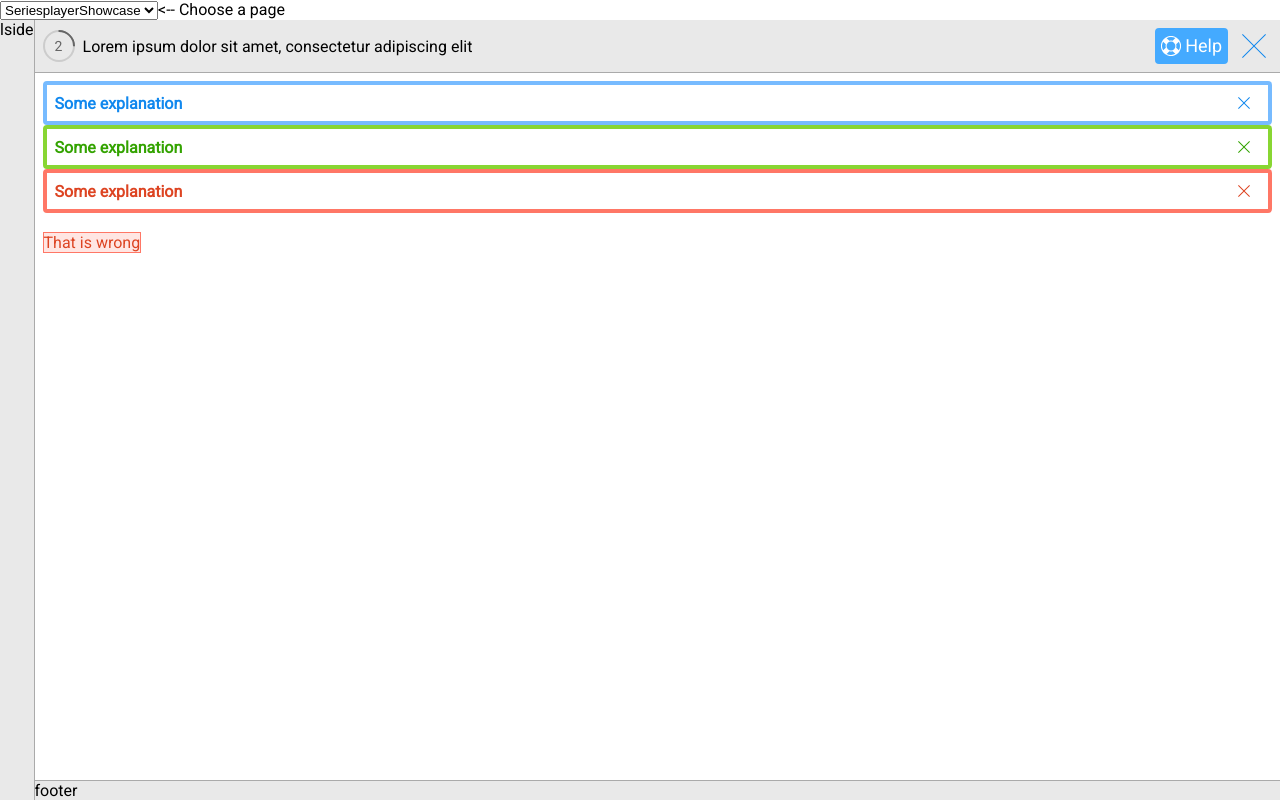
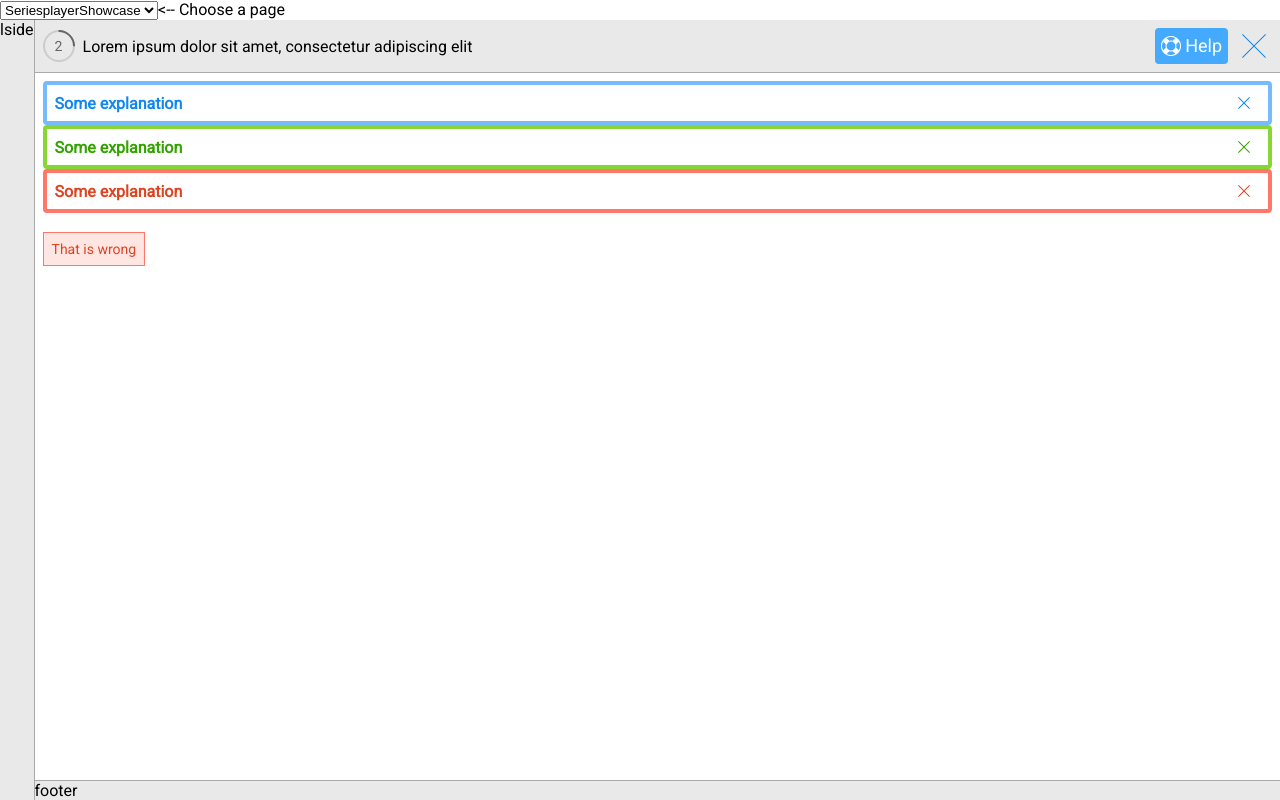
Before and after one commit to bettermarks/SP-UI-Spec, a React app: page / in a window 1280 px wide. Built offline with nearby package versions, Linux system fonts and the light colour scheme.

Commit message:
Feedback component
More changes

```diff
--- a/src/components/feedback/Feedback.js
+++ b/src/components/feedback/Feedback.js
@@ -14,26 +14,31 @@ export default class Feedback extends React.Component {
 
   render() {
     return (
-      <div className={this.classnames.join(" ")}>
         <MediaQuery minWidth={700}>
           {(matches) => {
             if (matches) {
+              this.classnames.push('desktop');
+
               return(
+                <div className={this.classnames.join(" ")}>
                 <Box vAlign="middle">
                   That is wrong
                 </Box>
+                </div>
               )
             }
             else {
               return (
+                <div className={this.classnames.join(" ")}>
                 <Box stretch vAlign="middle">
                   That is wrong
                 </Box>
+                </div>
               )
             }
           }}
         </MediaQuery>
-      </div>
+
     );
   }
 };
--- a/src/components/feedback/Feedback.scss
+++ b/src/components/feedback/Feedback.scss
@@ -2,8 +2,10 @@
 
 .feedback {
   border: $border-width-s solid;
-  display: inline-flex;
+  display: flex;
   flex: 0 1 auto;
+  padding: $space-xs;
+  font-size: $font-size-s;
 
   .content {
     padding: 0 $space-xs $space-xs $space-xs;
@@ -29,6 +31,10 @@
     background-color: $c-red-200;
     color: $c-red-700;
   }
+
+  &.desktop {
+    display: inline-flex;
+  }
 }
 
 .stretch {
```
